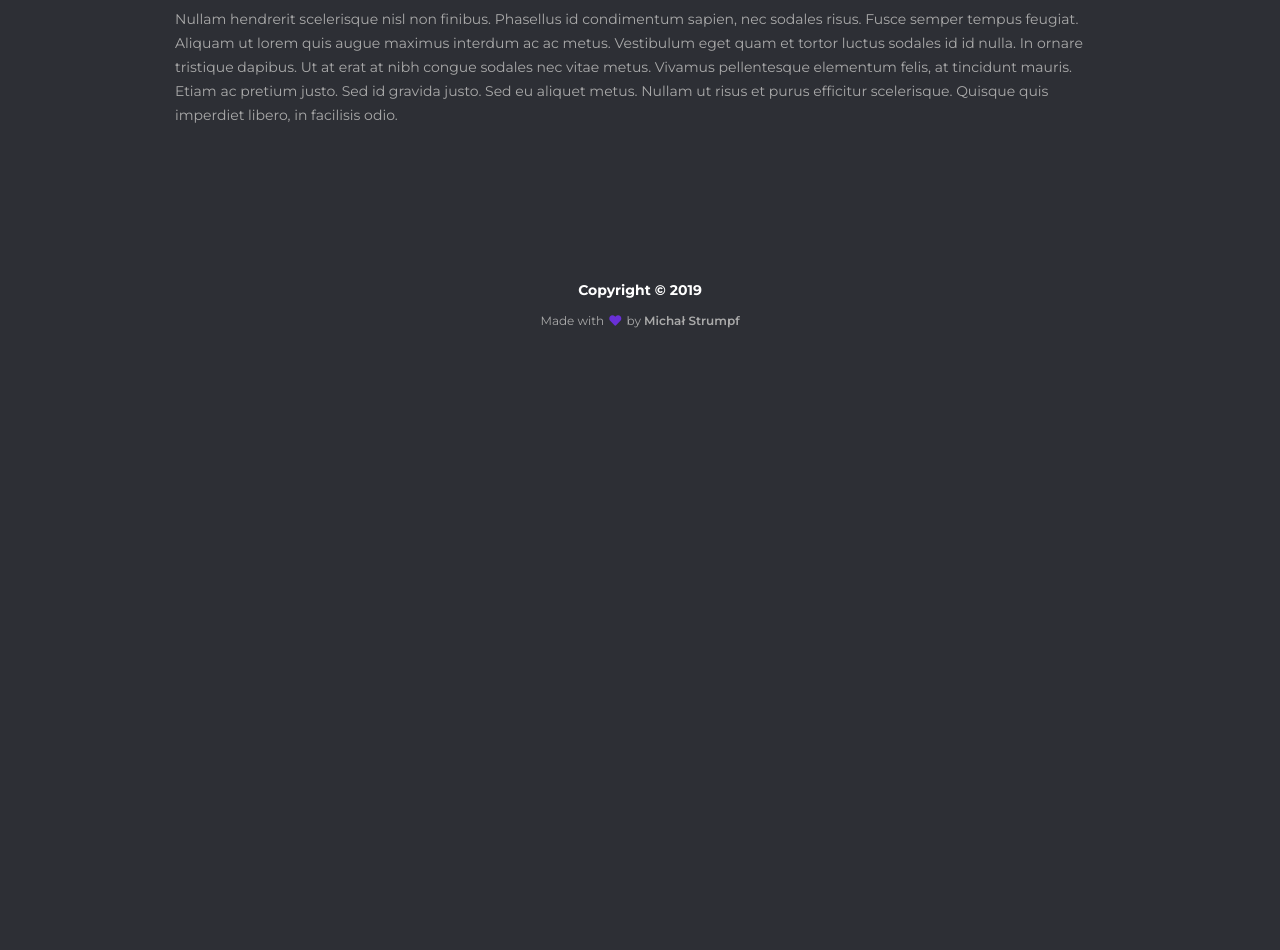
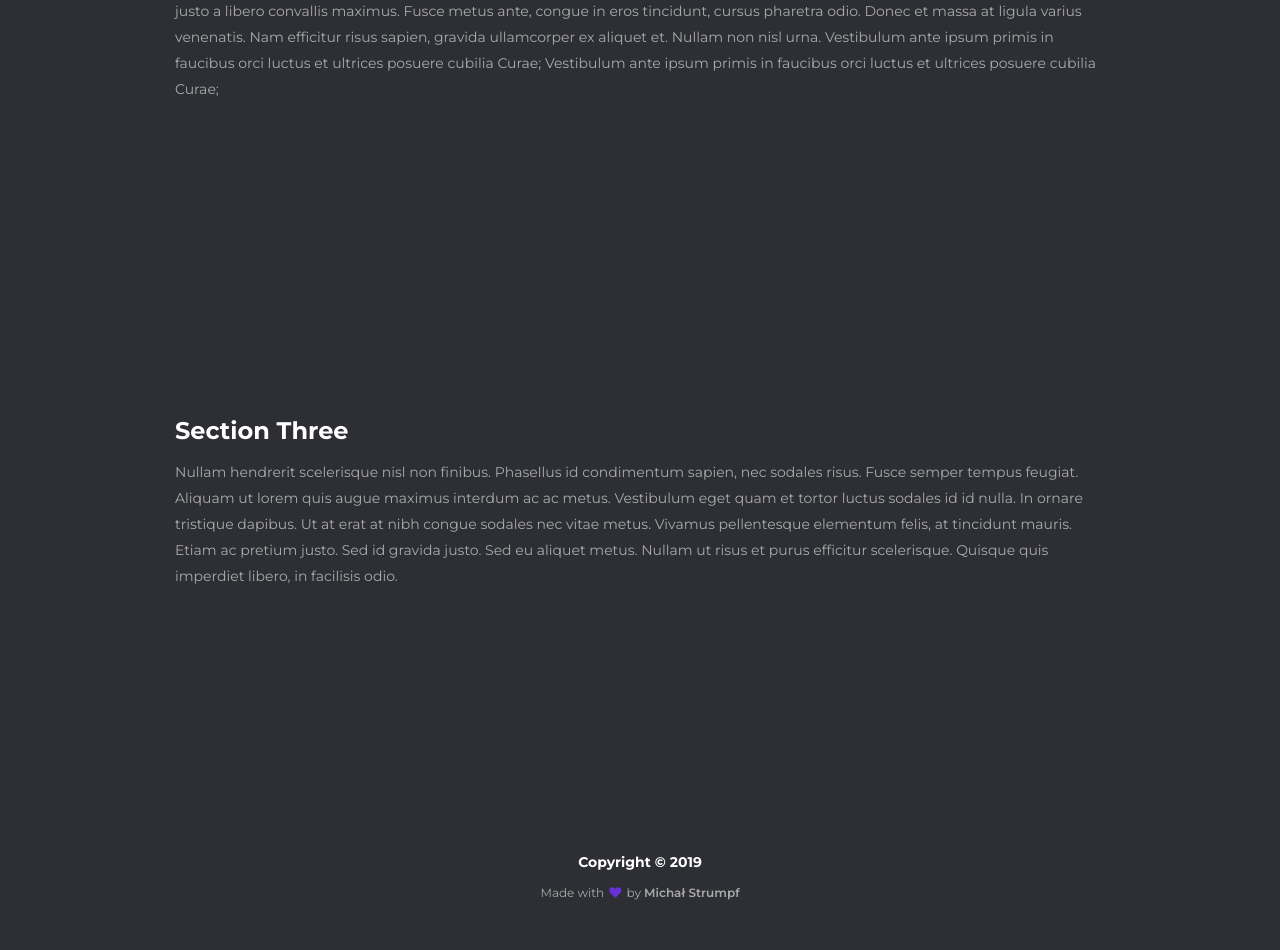
Before and after one commit to michu2k/StickyNav, a website: page demo/index.html in a window 1280 px wide. Shown: the part 1426-2376 px from the top of the page. Before the commit the page ends 1804 px from the top, so only its background shows below. Drawn offline with Linux system fonts and the light colour scheme.

Commit message:
Fixed a bug when the demo page didn't work properly on the 1600px screen height

```diff
--- a/demo/css/_layouts.scss
+++ b/demo/css/_layouts.scss
@@ -13,7 +13,7 @@
 
 // Header
 .l-header {
-    height: 580px;
+    height: 550px;
     background-color: $color-black-light;
     text-align: center;
     display: flex;
@@ -28,7 +28,7 @@
 
 // Main
 .l-main {
-    margin-top: 50px;
+    margin-top: 60px;
     display: block;
 
     @extend .l-fullwidth;
@@ -37,7 +37,7 @@
 // Footer
 .l-footer {
     text-align: center;
-    margin-top: 80px;
+    margin-top: 100px;
     margin-bottom: 50px;
 
     @extend .l-fullwidth;
--- a/demo/css/_modules.scss
+++ b/demo/css/_modules.scss
@@ -85,6 +85,7 @@
 
     // Scroll info
     &--scroll {
+        font-size: 14px;
         color: $color-white;
         margin-top: 50px;
 
@@ -95,7 +96,7 @@
             }
 
             &--icon {
-                font-size: 25px;
+                font-size: 24px;
                 display: block;
             }
         }
@@ -190,7 +191,7 @@
 
 // Section
 .section {
-    padding: 60px 0;
+    padding: 80px 0;
 
     // Heading
     &--heading {
@@ -202,7 +203,7 @@
     // Content
     &--content {
         font-size: 14px;
-        line-height: 24px;
+        line-height: 26px;
         color: $color-grey;
     }
 }
--- a/demo/css/_states.scss
+++ b/demo/css/_states.scss
@@ -107,4 +107,9 @@
             bottom: -8px;
         }
     }
+
+    // Section
+    .section {
+        padding: 150px 0;
+    }
 }
```
Also changed, not shown: demo/css/main.css, demo/css/main.min.css.
